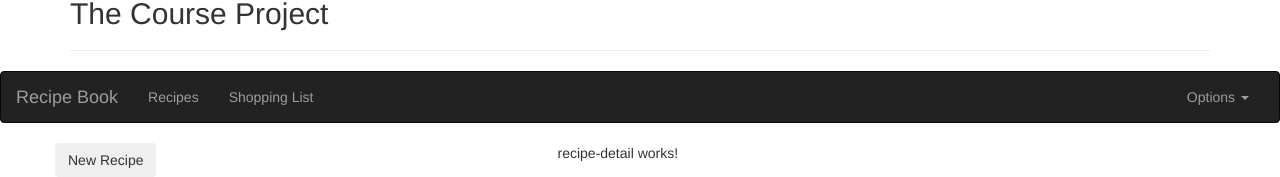
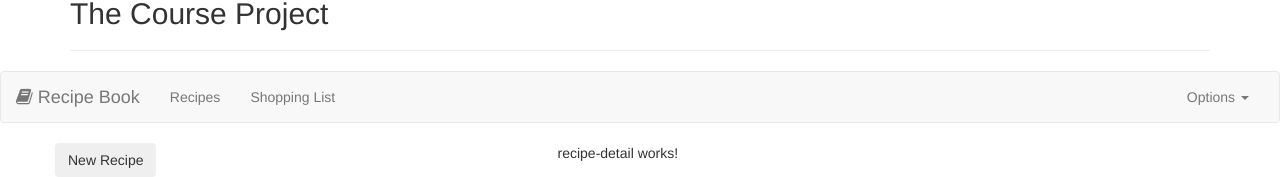
Before and after one commit to dvinubius/gourmet, an Angular app: page / in a window 1280 px wide. Shown: the part 470-647 px from the top of the page. Built offline with nearby package versions, Linux system fonts and the light colour scheme; grey boxes are pictures that could not be loaded.

Commit message:
added font-awesome to project and to brand in navbar

```diff
--- a/package.json
+++ b/package.json
@@ -23,6 +23,7 @@
     "@angular/router": "^4.2.4",
     "bootstrap": "^3.3.7",
     "core-js": "^2.4.1",
+    "font-awesome": "^4.7.0",
     "jquery": "^3.2.1",
     "rxjs": "^5.4.2",
     "zone.js": "^0.8.14"
--- a/src/app/components/project/header/header.component.html
+++ b/src/app/components/project/header/header.component.html
@@ -1,9 +1,12 @@
-<nav class="navbar navbar-inverse">
+<nav class="navbar navbar-default">
   <div class="container-fluid">
 
     <!-- logo, displayed on the left -->
     <div class="navbar-header">
-      <a href="#" class="navbar-brand">Recipe Book</a>
+      <a href="#" class="navbar-brand">
+        <i class="fa fa-book" aria-hidden="true"></i>
+        Recipe Book
+      </a>
     </div>
 
     <div class="collapse navbar-collapse">
```
Also changed, not shown: .angular-cli.json.
